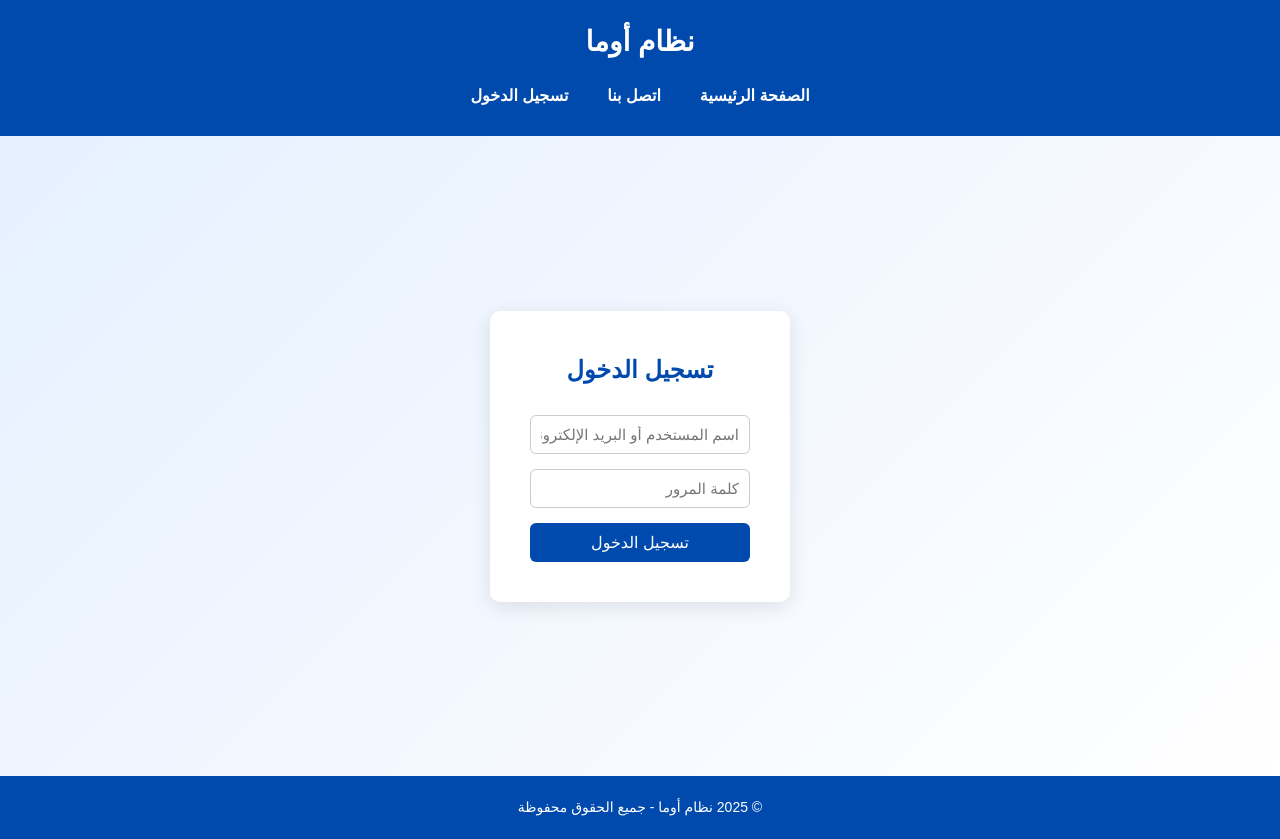
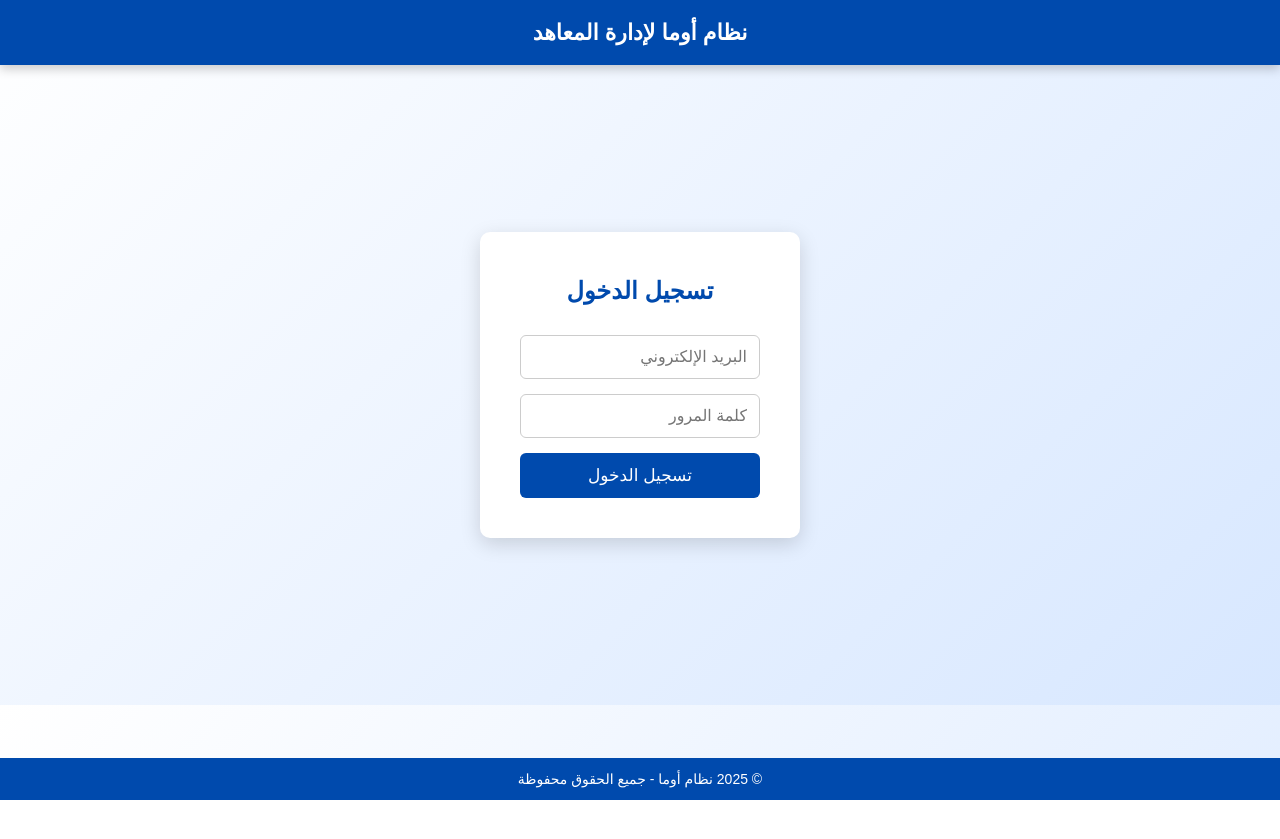
Before and after one commit to salahmam/OMA-System, a plain HTML site: page login.html in a window 1280 px wide. After the commit the page ends 800 px from the top, so only its background shows below. Drawn offline with Linux system fonts and the light colour scheme.

Commit message:
Update login.html

```diff
--- a/login.html
+++ b/login.html
@@ -1,43 +1,70 @@
 <!DOCTYPE html>
 <html lang="ar" dir="rtl">
 <head>
-  <meta charset="UTF-8">
-  <meta name="viewport" content="width=device-width, initial-scale=1.0">
+  <meta charset="UTF-8" />
+  <meta name="viewport" content="width=device-width, initial-scale=1.0" />
   <title>تسجيل الدخول - نظام أوما</title>
-  <link rel="stylesheet" href="style.css">
-  <script src="lang.js"></script>
+  <link rel="stylesheet" href="style.css" />
+
   <style>
+    body {
+      font-family: 'Cairo', sans-serif;
+      background: linear-gradient(135deg, #ffffff, #d7e7ff);
+      margin: 0;
+      direction: rtl;
+      overflow-x: hidden;
+    }
+
+    header {
+      background-color: #004aad;
+      color: #fff;
+      padding: 15px 0;
+      text-align: center;
+      font-size: 22px;
+      font-weight: bold;
+      box-shadow: 0 4px 10px rgba(0, 0, 0, 0.2);
+      animation: fadeIn 1s ease-in-out;
+    }
+
     .login-container {
       display: flex;
       justify-content: center;
       align-items: center;
       height: 80vh;
-      background: linear-gradient(135deg, #e6f0ff, #ffffff);
-      animation: fadeIn 1s ease;
+      animation: fadeIn 1.2s ease-in-out;
     }
 
     .login-box {
-      background-color: white;
+      background-color: #fff;
       padding: 40px;
       border-radius: 10px;
-      box-shadow: 0 5px 20px rgba(0, 0, 0, 0.1);
-      width: 300px;
+      box-shadow: 0 6px 20px rgba(0, 0, 0, 0.15);
+      width: 320px;
       text-align: center;
+      animation: slideUp 0.8s ease-in-out;
     }
 
     .login-box h2 {
       color: #004aad;
       margin-bottom: 25px;
+      font-size: 24px;
     }
 
     .login-box input {
       width: 100%;
-      padding: 10px;
+      padding: 12px;
       margin-bottom: 15px;
       border: 1px solid #ccc;
       border-radius: 6px;
-      font-size: 15px;
+      font-size: 16px;
       text-align: right;
+      transition: all 0.3s ease;
+    }
+
+    .login-box input:focus {
+      border-color: #004aad;
+      box-shadow: 0 0 5px rgba(0, 74, 173, 0.3);
+      outline: none;
     }
 
     .login-box button {
@@ -45,9 +72,9 @@
       background-color: #004aad;
       color: #fff;
       border: none;
-      padding: 10px;
+      padding: 12px;
       border-radius: 6px;
-      font-size: 16px;
+      font-size: 17px;
       cursor: pointer;
       transition: all 0.3s ease;
     }
@@ -58,32 +85,70 @@
       transform: scale(1.05);
     }
 
-    .lang-switcher {
-      margin-top: 20px;
+    footer {
+      background-color: #004aad;
+      color: white;
+      text-align: center;
+      padding: 10px;
+      font-size: 14px;
+      position: fixed;
+      bottom: 0;
+      width: 100%;
+    }
+
+    @keyframes fadeIn {
+      from { opacity: 0; }
+      to { opacity: 1; }
+    }
+
+    @keyframes slideUp {
+      from { transform: translateY(30px); opacity: 0; }
+      to { transform: translateY(0); opacity: 1; }
     }
   </style>
 </head>
+
 <body>
-  <header>
-    <h1 data-welcome>نظام أوما</h1>
-    <nav>
-      <a href="index.html" data-home>الصفحة الرئيسية</a>
-      <a href="contact.html" data-contact>اتصل بنا</a>
-      <a href="login.html">تسجيل الدخول</a>
-    </nav>
-  </header>
+  <header>نظام أوما لإدارة المعاهد</header>
 
   <div class="login-container">
     <div class="login-box">
-      <h2 data-login-title>تسجيل الدخول</h2>
-      <input type="text" placeholder="اسم المستخدم أو البريد الإلكتروني">
-      <input type="password" placeholder="كلمة المرور">
-      <button data-login-btn>تسجيل الدخول</button>
+      <h2>تسجيل الدخول</h2>
+      <input id="email" type="email" placeholder="البريد الإلكتروني" />
+      <input id="password" type="password" placeholder="كلمة المرور" />
+      <button id="loginBtn">تسجيل الدخول</button>
     </div>
   </div>
 
-  <footer>
-    <p>© 2025 نظام أوما - جميع الحقوق محفوظة</p>
-  </footer>
+  <footer>© 2025 نظام أوما - جميع الحقوق محفوظة</footer>
+
+  <!-- Firebase SDKs -->
+  <script src="https://www.gstatic.com/firebasejs/8.10.0/firebase-app.js"></script>
+  <script src="https://www.gstatic.com/firebasejs/8.10.0/firebase-auth.js"></script>
+  <script src="https://www.gstatic.com/firebasejs/8.10.0/firebase-firestore.js"></script>
+
+  <!-- Firebase Config -->
+  <script src="firebase.js"></script>
+
+  <!-- Login Logic -->
+  <script>
+    document.getElementById('loginBtn').addEventListener('click', async () => {
+      const email = document.getElementById('email').value.trim();
+      const password = document.getElementById('password').value.trim();
+
+      if (!email || !password) {
+        alert('يرجى إدخال البريد الإلكتروني وكلمة المرور');
+        return;
+      }
+
+      try {
+        const user = await auth.signInWithEmailAndPassword(email, password);
+        alert('تم تسجيل الدخول بنجاح ✅');
+        window.location.href = "dashboard.html"; // سينتقل إلى لوحة التحكم
+      } catch (error) {
+        alert('❌ خطأ: ' + error.message);
+      }
+    });
+  </script>
 </body>
 </html>
```
